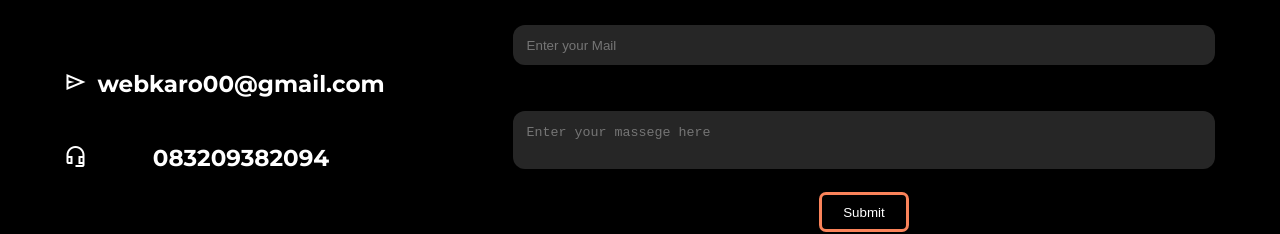
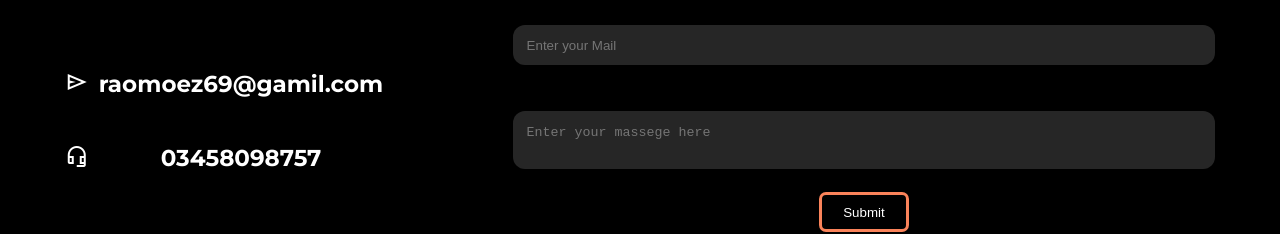
Before and after one commit to raomoiz/ConnectWithMoiz, a plain HTML site: page index.html in a window 1280 px wide. Shown: the part 3131-3365 px from the top of the page. Drawn offline with nearby package versions, Linux system fonts and the light colour scheme.

Commit message:
Update index.html

```diff
--- a/index.html
+++ b/index.html
@@ -241,11 +241,11 @@
                 <div class="icons">
                     <div class="icon">
                         <span class="material-symbols-outlined">send</span>
-                        <h1>webkaro00@gmail.com</h1>
+                        <h1>raomoez69@gamil.com</h1>
                     </div>
                     <div class="icon">
                         <span class="material-symbols-outlined">headset_mic </span>
-                        <h1>083209382094</h1>
+                        <h1>03458098757</h1>
                     </div>
                 </div>
             </div>
```
